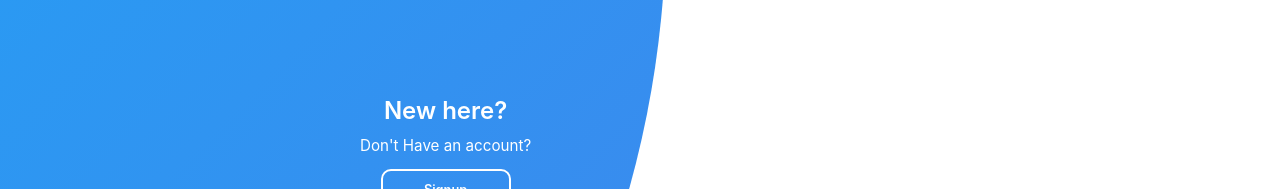
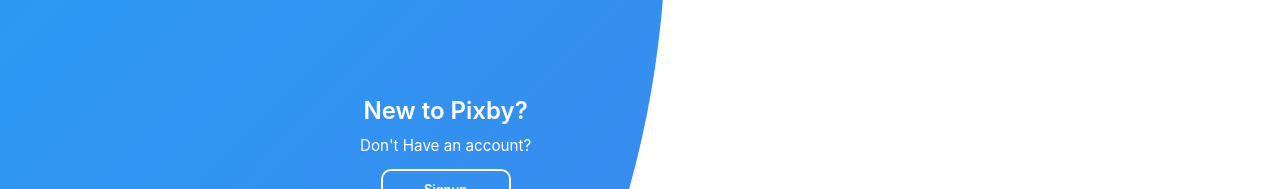
Before and after one commit to rwiteshbera/StoryVerse, a React (Vite) app in the folder client/: page /login in a window 1280 px wide. Shown: the top 189 px of the page. Built offline with nearby package versions, Linux system fonts and the light colour scheme.

Commit message:
improved README.md

```diff
--- a/client/index.html
+++ b/client/index.html
@@ -4,7 +4,7 @@
     <meta charset="UTF-8" />
     <meta name="viewport" content="width=device-width, initial-scale=1.0" />
     <link rel="shortcut icon" href="./Logo/logo.png" type="image/x-icon">
-    <title>PixBy</title>
+    <title>Pixby</title>
   </head>
   <body>
     <div id="root"></div>
--- a/client/src/components/Login/Login.jsx
+++ b/client/src/components/Login/Login.jsx
@@ -195,7 +195,7 @@
         <div className="panels-container">
           <div className="panel left-panel">
             <div className="content">
-              <h3>New here?</h3>
+              <h3>New to Pixby?</h3>
               <p>Don't Have an account?</p>
               <button
                 className="btn btn-transparent"
```
Also changed, not shown: 1 other file (tests, documents, lock files or other folders).
